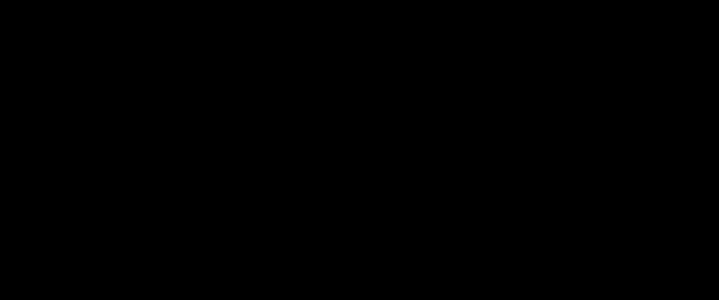
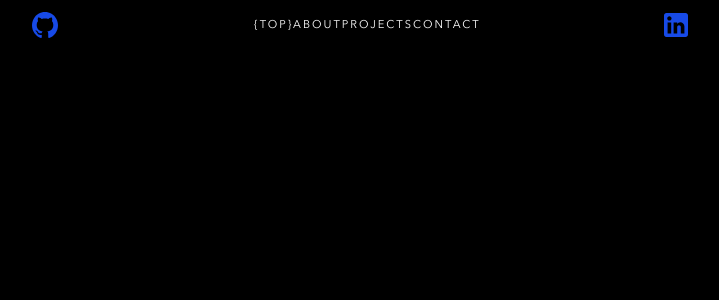
Before and after one commit to sklanier/Portfolio, a Next.js app: page /projects/1 in a window 1280 px wide. Shown: the top 300 px of the page, without its empty margins (280-999 px from the left). Built offline with nearby package versions, Linux system fonts and the light colour scheme.

Commit message:
fixed images not rendering

```diff
--- a/components/Nav.js
+++ b/components/Nav.js
@@ -10,14 +10,14 @@ const navStyles = {
 const Nav = () => (
   <nav id="nav" className="transition duration-500 z-10 bg-transparent fixed top-0 left-0 right-0">
     <div className="bg-transparent flex justify-around w-8/12 m-auto" style={navStyles.navBar}>
-      <a href="https://www.github.com/sklanier" target="_blank"><img src="assets/img/Github-icon.svg"/></a>
+      <a href="https://www.github.com/sklanier" target="_blank"><img src="../assets/img/Github-icon.svg"/></a>
       <div className="flex justify-evenly w-3/12">
         <AnchorLink className="transition duration-500 navText" href="#header">&#123;TOP&#125;</AnchorLink>
         <AnchorLink className="transition duration-500 navText" href="#about">ABOUT</AnchorLink>
         <AnchorLink className="transition duration-500 navText" href="#projects">PROJECTS</AnchorLink>
         <AnchorLink className="transition duration-500 navText" href="#contact">CONTACT</AnchorLink>
       </div>
-      <a href="https://www.linkedin.com/in/steve-lanier-a12a1850/" target="_blank"><img src="assets/img/LinkedIn-Icon.svg"/></a>
+      <a href="https://www.linkedin.com/in/steve-lanier-a12a1850/" target="_blank"><img src="../assets/img/LinkedIn-Icon.svg"/></a>
     </div>
   </nav>
 );
--- a/pages/projects/[project].js
+++ b/pages/projects/[project].js
@@ -1,9 +1,13 @@
 import { useRouter } from "next/router";
+import dynamic from 'next/dynamic'
 
-export default function ProjectPage() {
+const Nav = dynamic(() => import('../../components/Nav'), { ssr: true });
+
+const ProjectPage = () => {
    const router = useRouter();
    return (
       <section id="projectWrapper" className="bg-black h-screen">
+         <Nav/>
          <div className="flex mx-20 h-screen">
             <div className="w-6/12 flex items-center">
                <img src={router.query.image}/>
@@ -17,3 +21,5 @@ export default function ProjectPage() {
       </section>
    );
 }
+
+export default ProjectPage;
```
